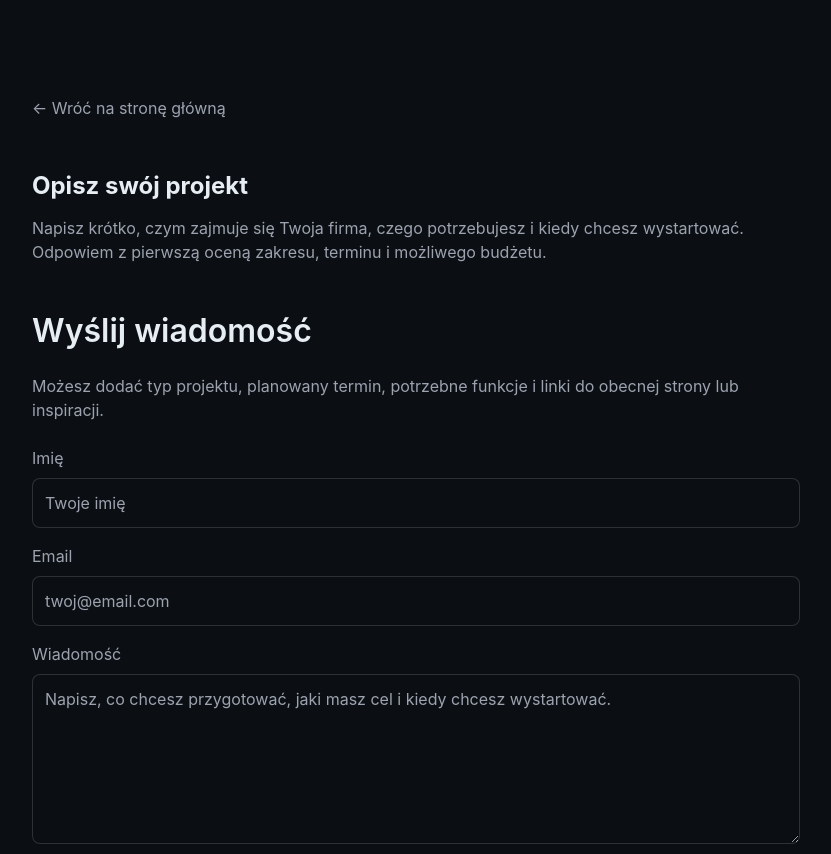
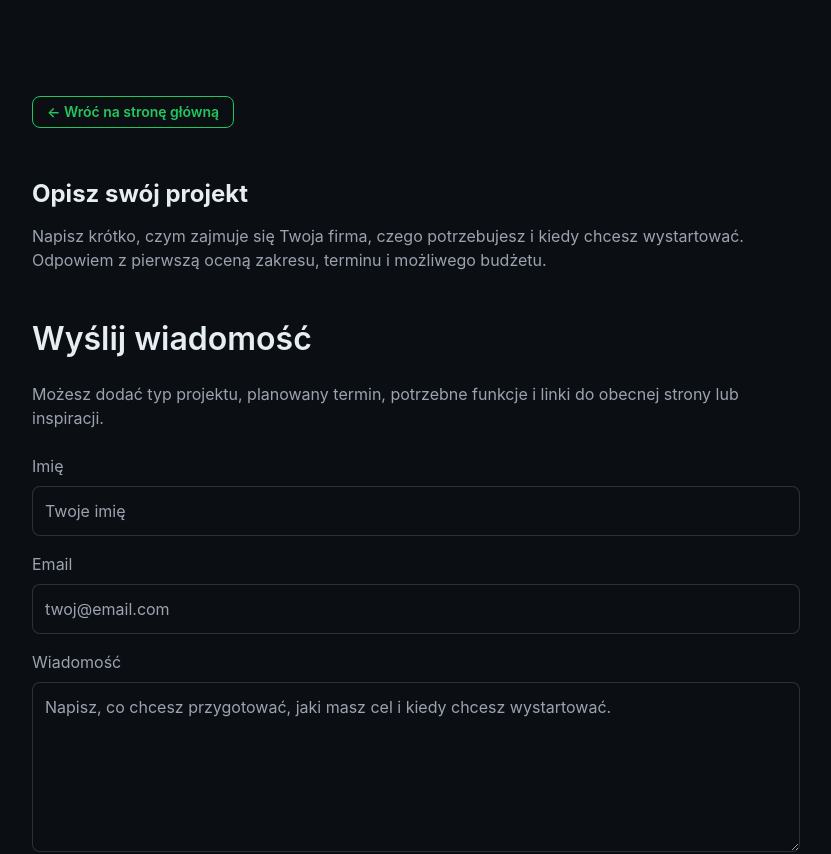
Before and after one commit to AlexDroff/portfolio_web, a Next.js app: page /contact in a window 1280 px wide. Shown: the top 854 px of the page, without its empty margins (224-1055 px from the left). Built offline with nearby package versions, Linux system fonts and the light colour scheme; no server answers.

Commit message:
feat: update backLink styles for improved accessibility and visual appeal

```diff
--- a/src/app/contact/Contact.module.css
+++ b/src/app/contact/Contact.module.css
@@ -10,15 +10,32 @@
 .backLink {
   display: inline-flex;
   align-items: center;
-  gap: var(--space-2);
-  color: var(--color-text-secondary);
-  transition: color 0.2s ease;
+  width: fit-content;
+  padding: var(--space-2) 14px;
+  border: var(--border-width-default) solid var(--color-brand-accent);
+  border-radius: var(--space-2);
+  background: transparent;
+  color: var(--color-brand-accent);
+  font-size: var(--font-size-sm);
+  font-weight: 600;
+  line-height: 1;
+  text-decoration: none;
+  transition:
+    background-color 180ms ease,
+    color 180ms ease,
+    border-color 180ms ease;
 }
 
 .backLink:hover,
 .backLink:focus-visible {
+  background: rgba(34, 197, 94, 0.12);
   color: var(--color-brand-accent);
-  outline: none;
+  border-color: var(--color-brand-accent);
+}
+
+.backLink:focus-visible {
+  outline: 2px solid var(--color-brand-accent);
+  outline-offset: 3px;
 }
 
 .intro {
```
Also changed, not shown: public/icons/arrow_left.svg, public/icons/arrow_right.svg.
